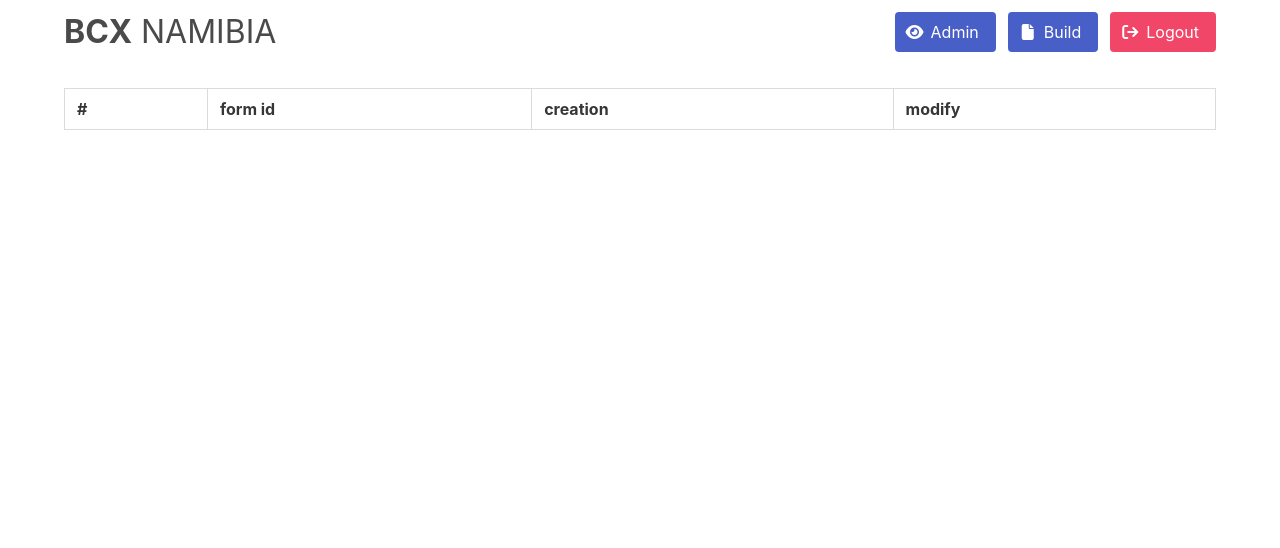
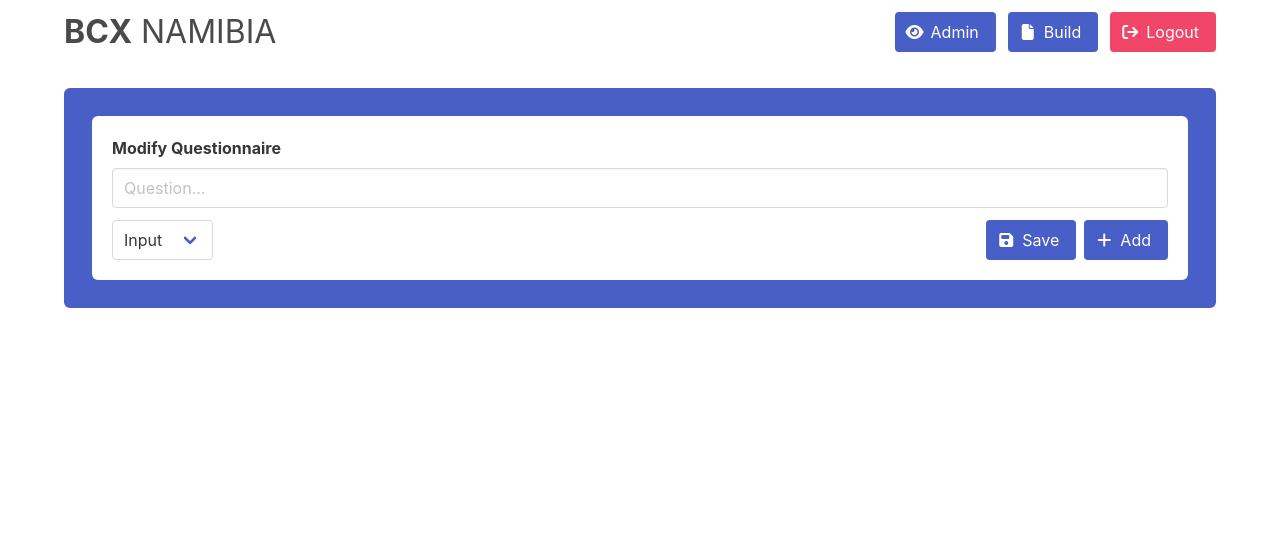
Before and after one commit to m-spangenberg/interview-project, a Flask app: page /build in a window 1280 px wide. Shown: the top 548 px of the page. Run offline with Flask 3, Linux system fonts and the light colour scheme; a user stored in the database is signed in; lists and menus that the app fills with data are empty; parts of the project's set-up code (start-up, migrations or seed data) failed here and were passed over.

Commit message:
chore: builder html/css

```diff
--- a/questionnaire/templates/build.html
+++ b/questionnaire/templates/build.html
@@ -10,29 +10,50 @@
 <br>
 <section>
 
-    <!-- Forms Archive -->
-    <table class="table is-fullwidth is-bordered is-hoverable is-striped">
-        <thead>
-          <th>#</th>
-          <th>form id</th>
-          <th>creation</th>
-          <th>modify</th>
-        </thead>
-        <tbody>
+    <!-- Construct Current State of Questionnaire -->
 
-          <!-- Archived Form Entries -->
-          {% for form in forms %}
-            {% include "elements/nav.html" %}
+    <!-- Add Question -->
+    <form class="box is-shadowless has-background-link">
 
-          {% else %}
+      <div class="box is-shadowless my-2 mx-2">
 
-            <!-- No Forms Notification -->
+        <!-- Question Field -->
+        <div class="field">
+          <label class="label">Modify Questionnaire</label>
+          <div class="control">
+            <input class="input" type="text" placeholder="Question...">
+          </div>
+        </div>
+
+        <!-- Question Input Type -->
+        <div class="select">
+          <select>
+            <option value="input">Input</option>
+            <option value="select">Select</option>
+            <option value="radio">Radio</option>
+          </select>
+        </div>
+
+        <!-- Add Question -->
+        <button class="button is-link is-pulled-right">
+          <span class="icon is-small">
+            <i class="fas fa-plus"></i>
+          </span>
+          <span>Add</span>
+        </button>
+
+        <!-- Save -->
+        <button class="button is-link is-pulled-right mr-2">
+          <span class="icon is-small">
+            <i class="fas fa-floppy-disk"></i>
+          </span>
+          <span>Save</span>
+        </button>
 
 
-          {% endfor %}
+      </div>
 
-        </tbody>
-      </table>
+    </form>
 
 </section>
 <br>
```
